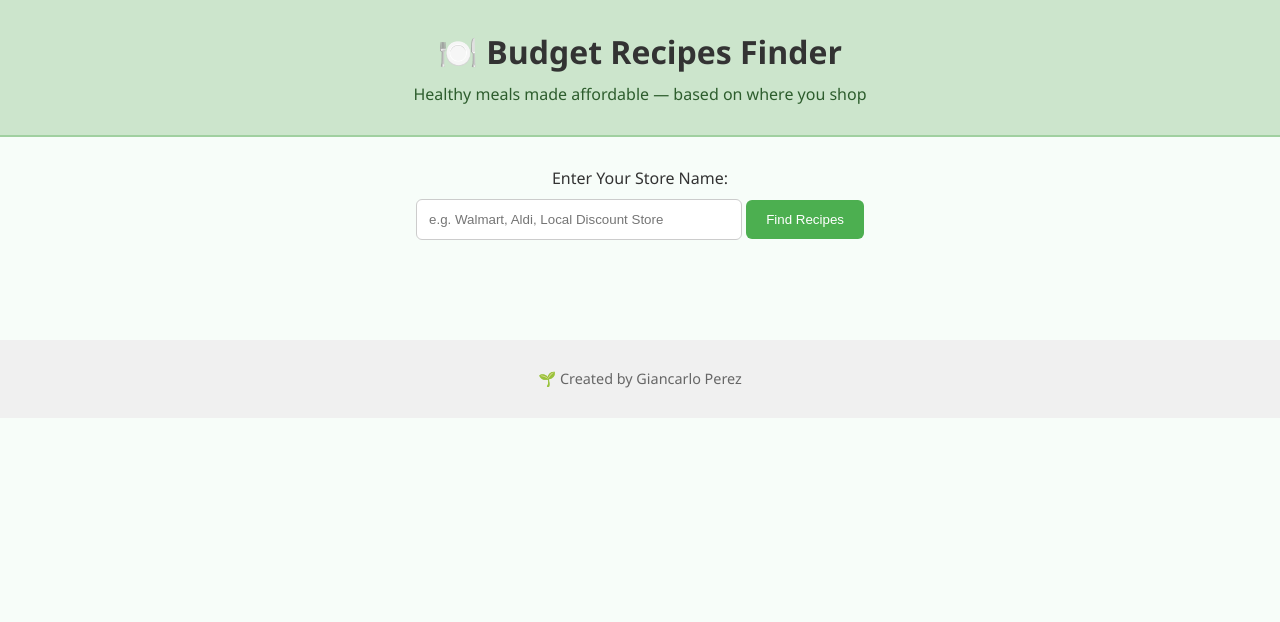
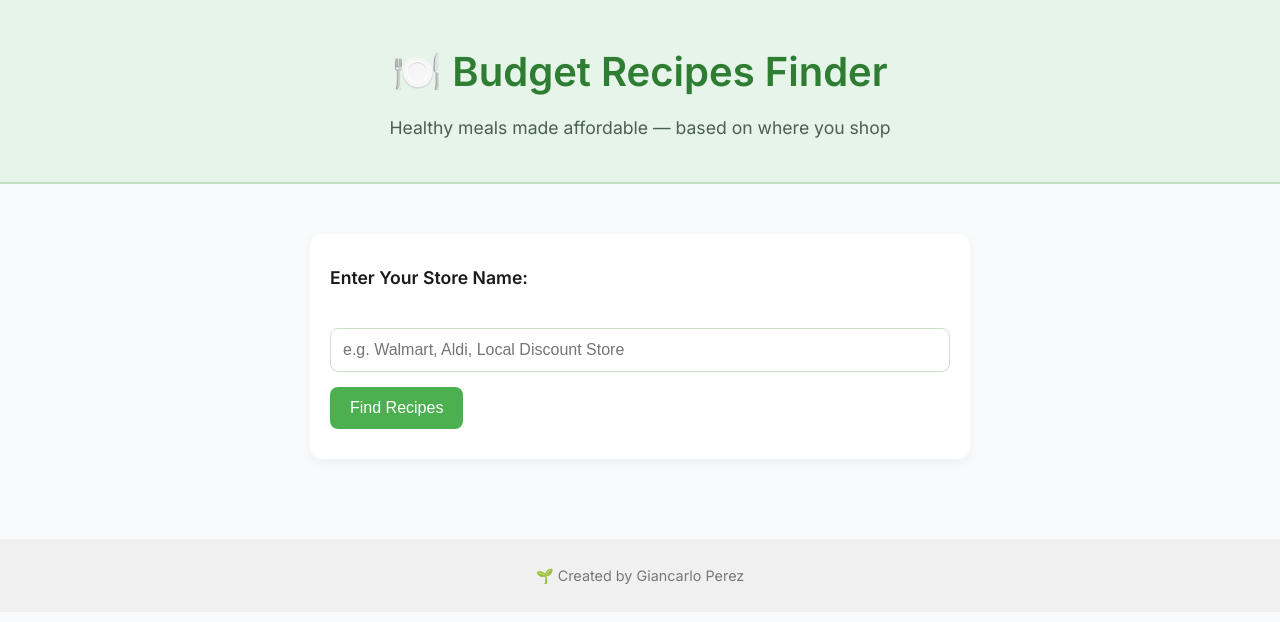
Before and after one commit to giancarloperez-cs/budget-recipes-app, a plain HTML site: page index.html in a window 1280 px wide. Drawn offline with Linux system fonts and the light colour scheme.

Commit message:
Update recipes

```diff
--- a/style.css
+++ b/style.css
@@ -1,85 +1,108 @@
-body {
-    font-family: 'Segoe UI', sans-serif;
-    background: #f7fdf9;
-    color: #333;
+/* Google Fonts (add this to your <head> if you want it) */
+@import url('https://fonts.googleapis.com/css2?family=Inter:wght@400;600&display=swap');
+
+* {
   margin: 0;
   padding: 0;
-    text-align: center;
+  box-sizing: border-box;
+}
+
+body {
+  font-family: 'Inter', sans-serif;
+  background: #f8fafc;
+  color: #1a1a1a;
+  line-height: 1.6;
+  padding: 0;
 }
 
 header {
-    background-color: #cce5cc;
-    padding: 30px 20px;
-    border-bottom: 2px solid #a0d0a0;
+  background-color: #e6f4ea;
+  padding: 40px 20px;
+  text-align: center;
+  border-bottom: 2px solid #c1e1c1;
 }
 
 header h1 {
-    margin: 0;
-    font-size: 2em;
+  font-size: 2.5rem;
+  color: #2e7d32;
 }
 
 header p {
-    margin: 10px 0 0;
-    font-size: 1em;
-    color: #2d5d2d;
+  margin-top: 10px;
+  font-size: 1.1rem;
+  color: #4b604f;
+}
+
+main {
+  max-width: 700px;
+  margin: 30px auto;
+  padding: 20px;
 }
 
 .input-section {
+  background: white;
   padding: 30px 20px;
+  border-radius: 12px;
+  box-shadow: 0 4px 12px rgba(0,0,0,0.05);
+  margin-bottom: 20px;
+}
+
+.input-section label {
+  font-weight: 600;
+  display: block;
+  margin-bottom: 10px;
+  font-size: 1.1rem;
 }
 
 input[type="text"] {
+  width: 100%;
   padding: 12px;
-    width: 60%;
-    max-width: 300px;
-    border: 1px solid #ccc;
-    border-radius: 6px;
-    margin-top: 10px;
+  border: 1px solid #cce0cc;
+  border-radius: 8px;
+  font-size: 1rem;
+  margin-bottom: 15px;
 }
 
 button {
-    padding: 12px 20px;
-    margin-top: 10px;
-    background-color: #4CAF50;
+  background-color: #4caf50;
   color: white;
   border: none;
-    border-radius: 6px;
+  padding: 12px 20px;
+  border-radius: 8px;
+  font-size: 1rem;
   cursor: pointer;
   transition: background 0.3s;
 }
 
 button:hover {
-    background-color: #45a049;
+  background-color: #43a047;
 }
 
 #recipes {
   display: flex;
   flex-direction: column;
-    align-items: center;
-    padding: 20px;
+  gap: 16px;
 }
 
 .recipe {
-    background-color: white;
-    border: 1px solid #ddd;
-    border-left: 5px solid #4CAF50;
-    padding: 15px;
-    margin: 10px;
-    width: 90%;
-    max-width: 400px;
-    border-radius: 10px;
-    box-shadow: 0 3px 5px rgba(0, 0, 0, 0.05);
+  background-color: #ffffff;
+  border: 1px solid #dbe9db;
+  padding: 20px;
+  border-radius: 12px;
+  box-shadow: 0 2px 8px rgba(0,0,0,0.04);
   text-align: left;
 }
 
 .recipe h3 {
-    margin-top: 0;
+  margin-bottom: 10px;
+  color: #2e7d32;
 }
 
 footer {
+  text-align: center;
+  padding: 25px 20px;
+  margin-top: 40px;
   background-color: #f0f0f0;
-    padding: 15px;
-    font-size: 0.9em;
-    color: #666;
-    margin-top: 30px;
+  color: #777;
+  font-size: 0.9rem;
 }
```
Lines whose indentation alone changed are shown as unchanged.
